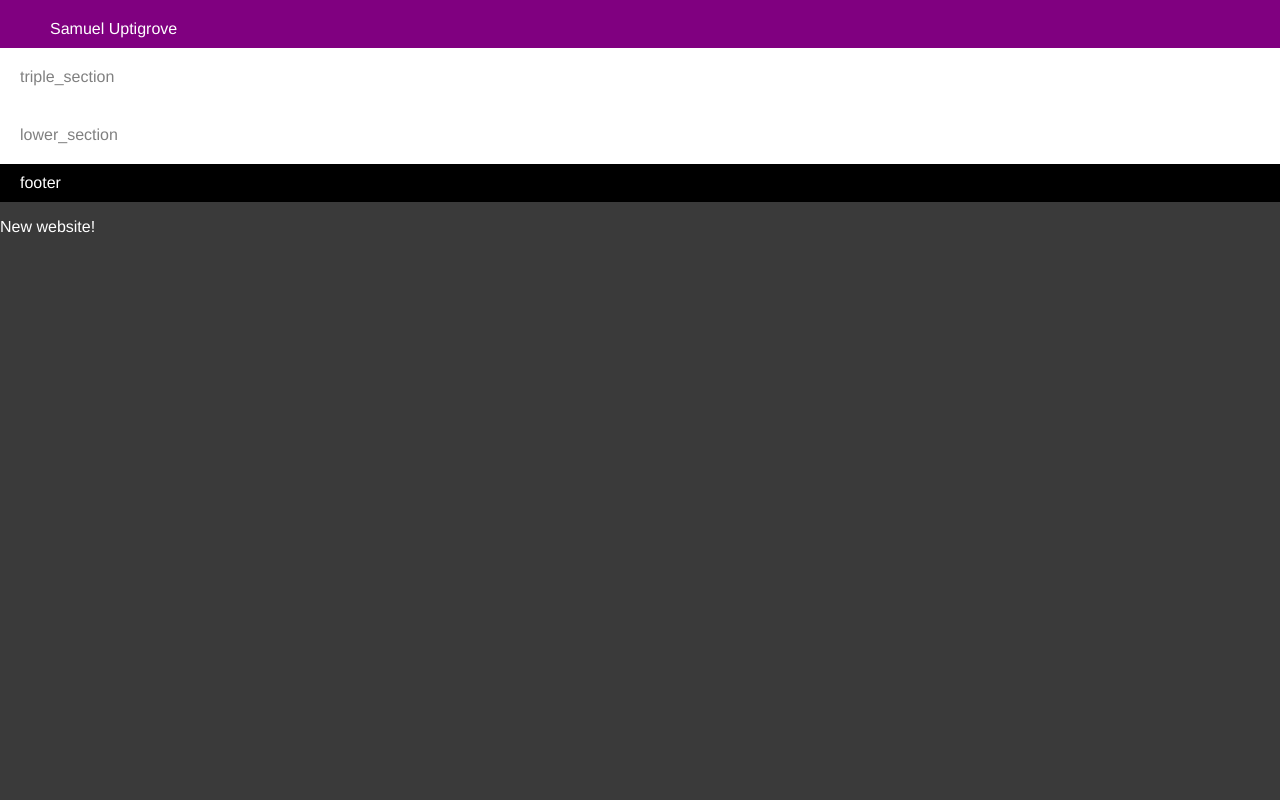
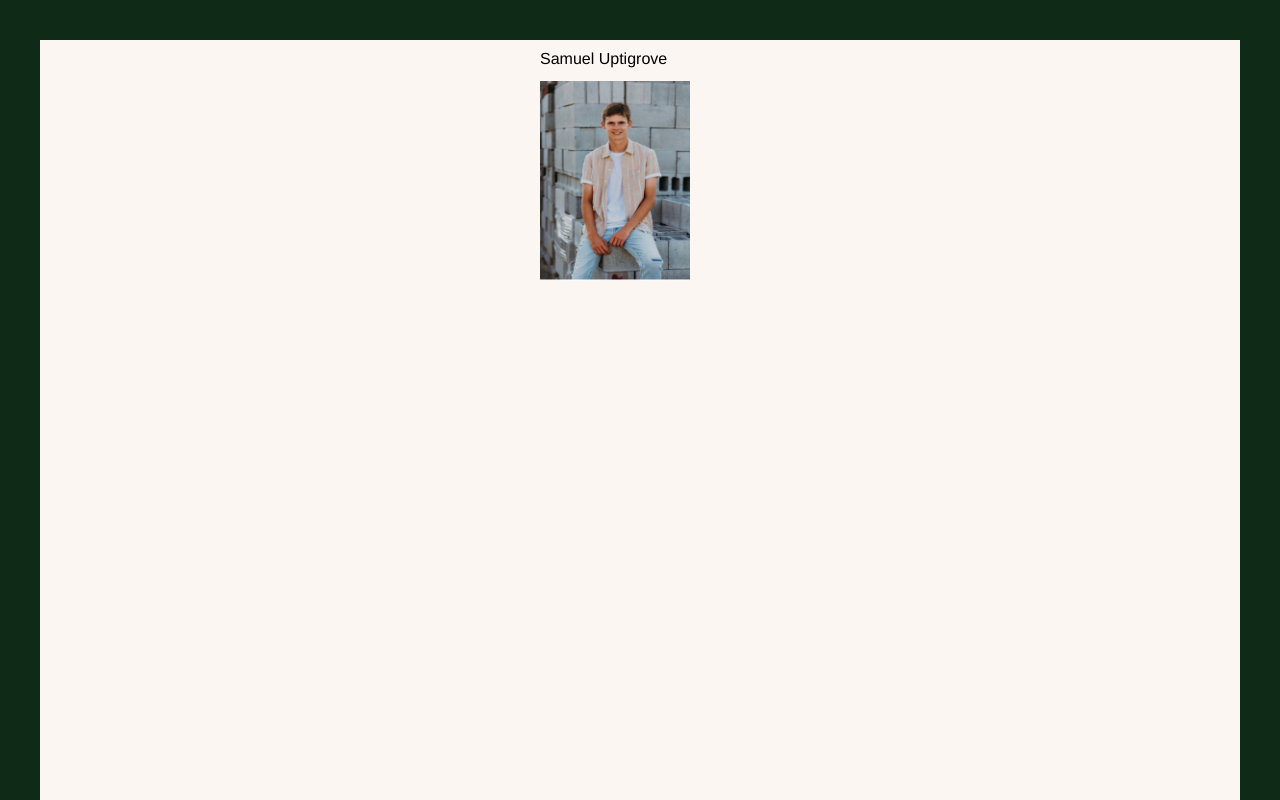
Before and after one commit to samupti/Personal_Website1, a plain HTML site: page index.html in a window 1280 px wide. Shown: the top 800 px of the page. Drawn offline with Linux system fonts and the light colour scheme.

Commit message:
Changes to background and added picture

```diff
--- a/index.html
+++ b/index.html
@@ -4,24 +4,24 @@
     <title>Samuel Uptigrove's Website</title>
     <style>
         body {
-            background-color: rgb(58, 58, 58);
-            color: white;
+            background-color: rgb(15, 42, 22);
+            color: rgb(0, 0, 0);
             font-family: Helvetica Neue, Helvetica, Arial;
-            margin: 0;
-            padding:0;
+            margin: 20px;
+            padding: 20px;
         }
-
         header {
-            background-color: purple;
-            padding: 20px 40px 10px 50px;
+            background-color: rgb(251, 246, 241);
+            header {text-align: center;}
+            padding: 10px 10px 1000px 500px;
         }
         section {
-            background-color: white;
-            color: gray;
+            background-color:  rgb(229, 212, 189);
+            color: rgb(0, 0, 0);
             padding: 20px;
         }
         footer {
-            background: black;
+            background:  rgb(229, 212, 189);
             padding: 10px 20px;
         }
 
@@ -34,7 +34,13 @@
 <body>
 
     <!-- <h1>Samuel Uptigrove</h1> -->
-    <header>Samuel Uptigrove</header>
+    <header>Samuel Uptigrove
+        <pre></pre>
+        <pre></pre>
+        <pre></pre>
+        <img src="Portrait.jpeg" alt="" width="150" height="200">
+    </header>
+
     <section>triple_section</section>
     <section>lower_section</section>
     <footer>footer</footer>
```
Also changed, not shown: Portrait.jpeg (added).
